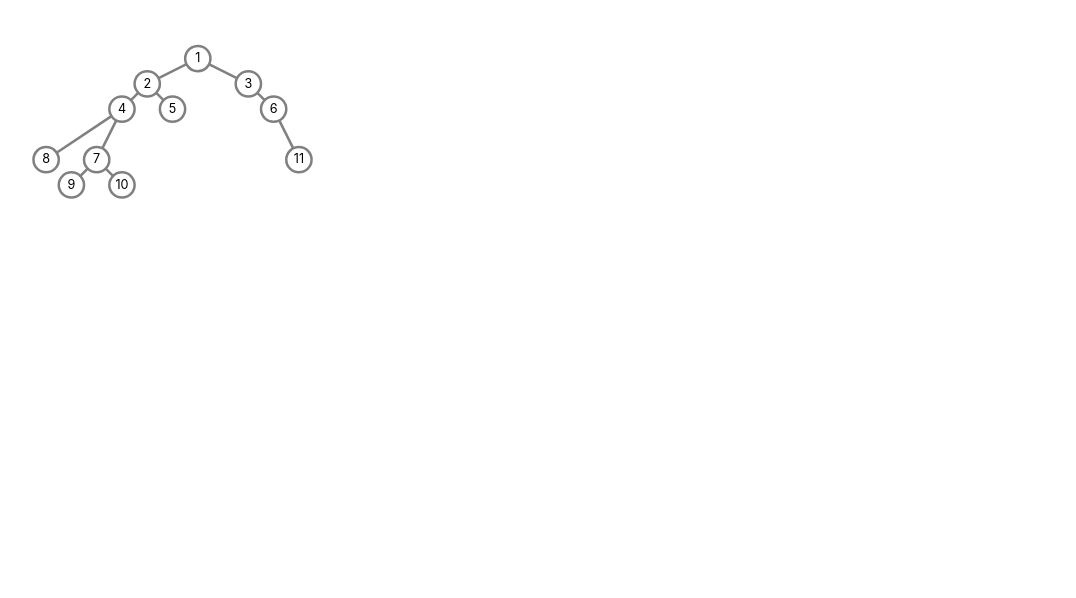
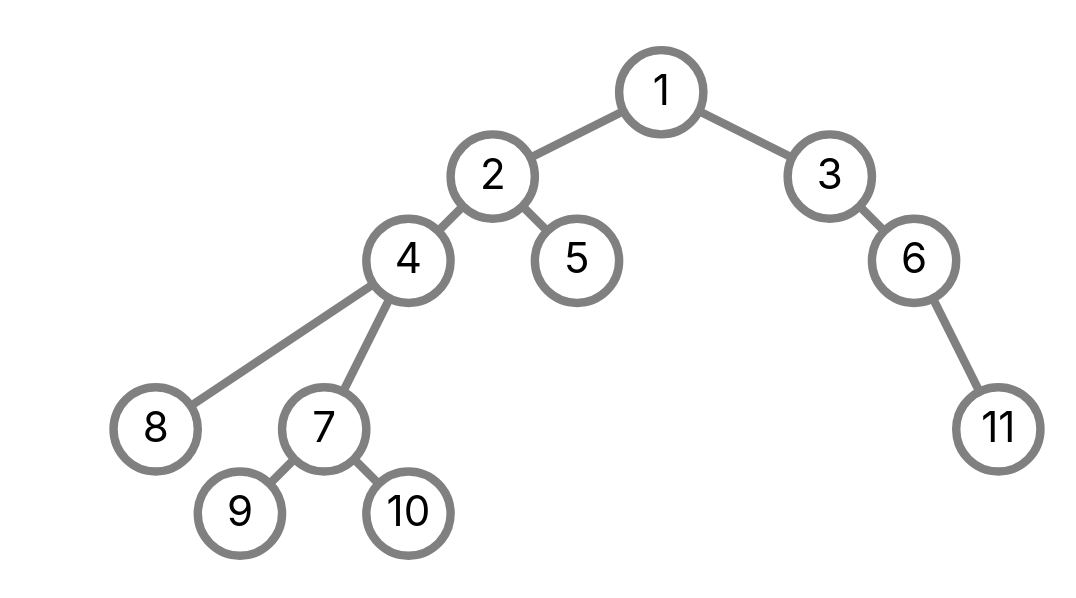
Before and after one commit to seliverstovv/test-task-tree, a React (Create React App) app: page / in a window 1280 px wide. Shown: the top 598 px of the page, without its empty margins (63-1139 px from the left). Built offline with nearby package versions, Linux system fonts and the light colour scheme.

Commit message:
fixed syles

```diff
--- a/src/components/Node/styles.module.css
+++ b/src/components/Node/styles.module.css
@@ -1,4 +1,3 @@
-
 .item {
   user-select: none;
   -webkit-user-select: none;
--- a/src/components/Tree.tsx
+++ b/src/components/Tree.tsx
@@ -17,7 +17,7 @@ const Tree = ({ preparedTree }: TreeProps) => {
   }, [rootSvg])
 
   return (
-    <svg xmlns="http://www.w3.org/2000/svg" viewBox="0 -20 500 250" width="100%" height="100%">
+    <svg xmlns="http://www.w3.org/2000/svg" viewBox="15 -10 150 100" width="100%">
       <g ref={rootSvg} className={styles.svgLinesGroup} />
       <g>
         {targetRef && <Recursive preparedTree={preparedTree} rootSvg={targetRef} path={[]} />}
```
